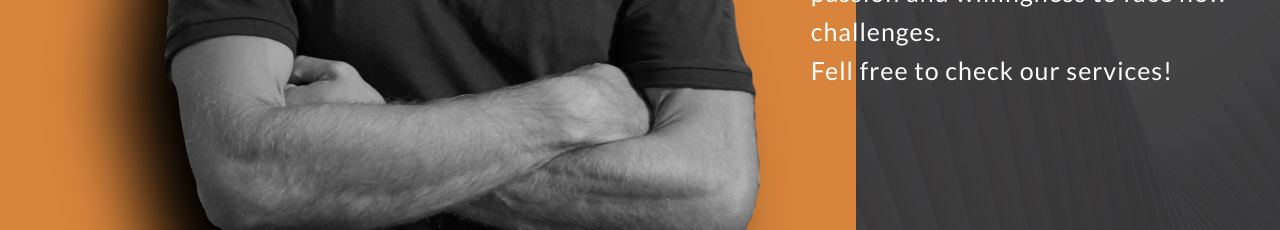
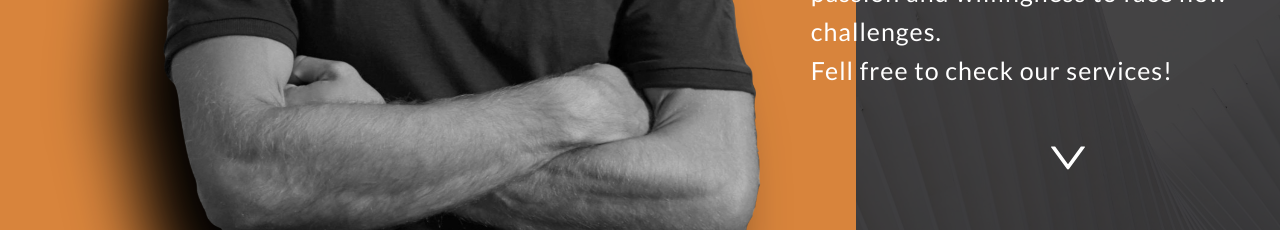
Before and after one commit to Izabela88/mt-elevators, a React (Create React App) app: page / in a window 1280 px wide. Shown: the part 1340-1570 px from the top of the page. Built offline with nearby package versions, Linux system fonts and the light colour scheme; a web font is replaced by a local one.

Commit message:
Add scroll to services icon.

```diff
--- a/src/components/About/About.js
+++ b/src/components/About/About.js
@@ -2,6 +2,8 @@ import React from 'react';
 import styles from './About.module.css';
 import image from '../../assets/images/man.png';
 import image1 from '../../assets/images/img6.jpg';
+import { DownOutlined } from '@ant-design/icons';
+import { Link } from 'react-scroll';
 
 export default function AboutPage() {
   return (
@@ -32,6 +34,11 @@ export default function AboutPage() {
             services!
           </p>
         </div>
+        <Link to='services' smooth='easeInOutCubic' duration={1500}>
+          <div className={styles.down__icon}>
+            <DownOutlined />
+          </div>
+        </Link>
       </div>
     </section>
   );
--- a/src/components/About/About.module.css
+++ b/src/components/About/About.module.css
@@ -73,3 +73,20 @@
   position: absolute;
   right: 0;
 }
+
+.down__icon {
+  right: 15%;
+  bottom: 10%;
+  position: absolute;
+  cursor: pointer;
+}
+
+.down__icon svg {
+  transition-duration: 0.3s;
+  font-size: 40px;
+  color: #fff;
+}
+
+.down__icon svg:hover {
+  color: var(--color-primary-800);
+}
```
